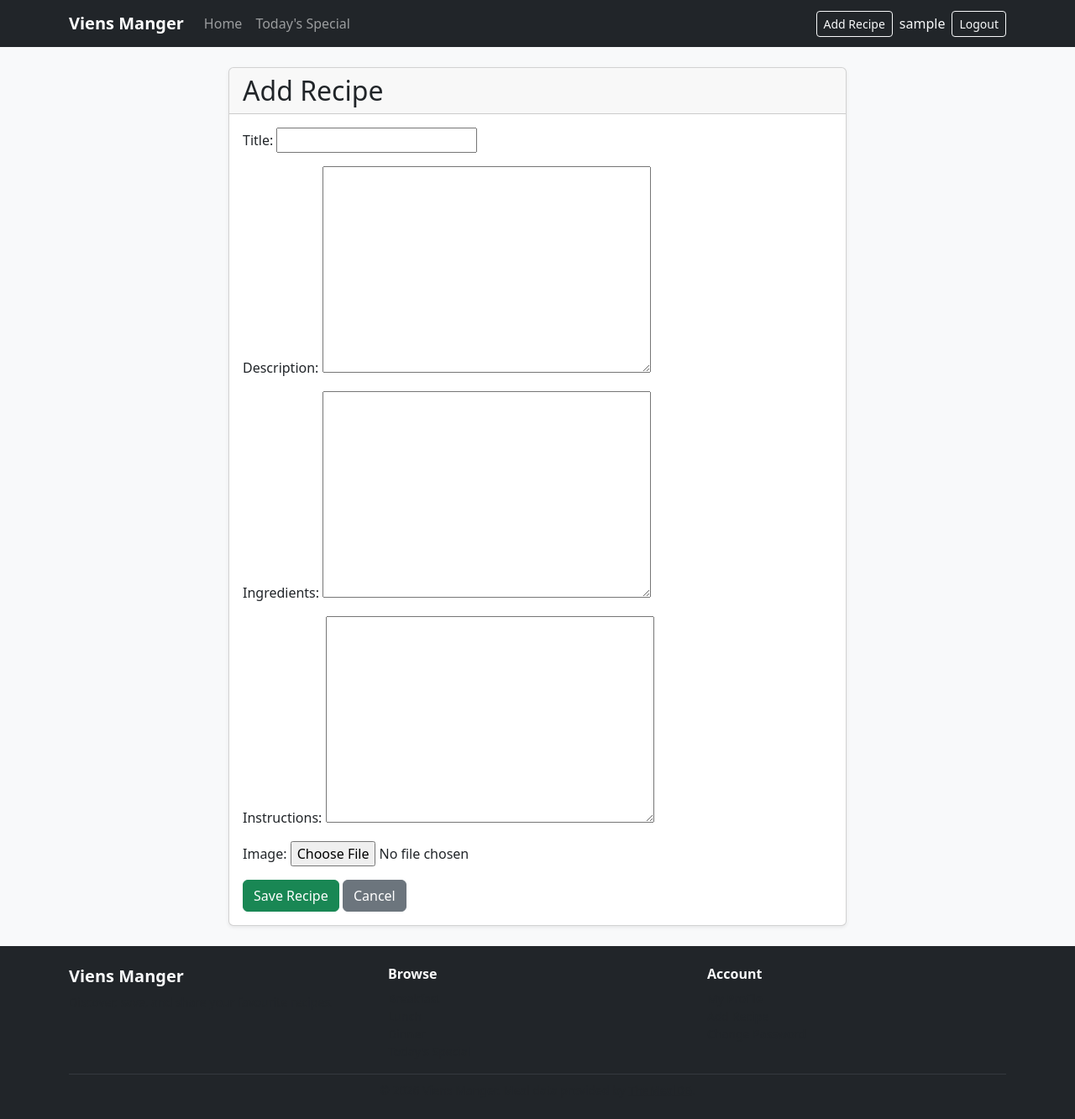
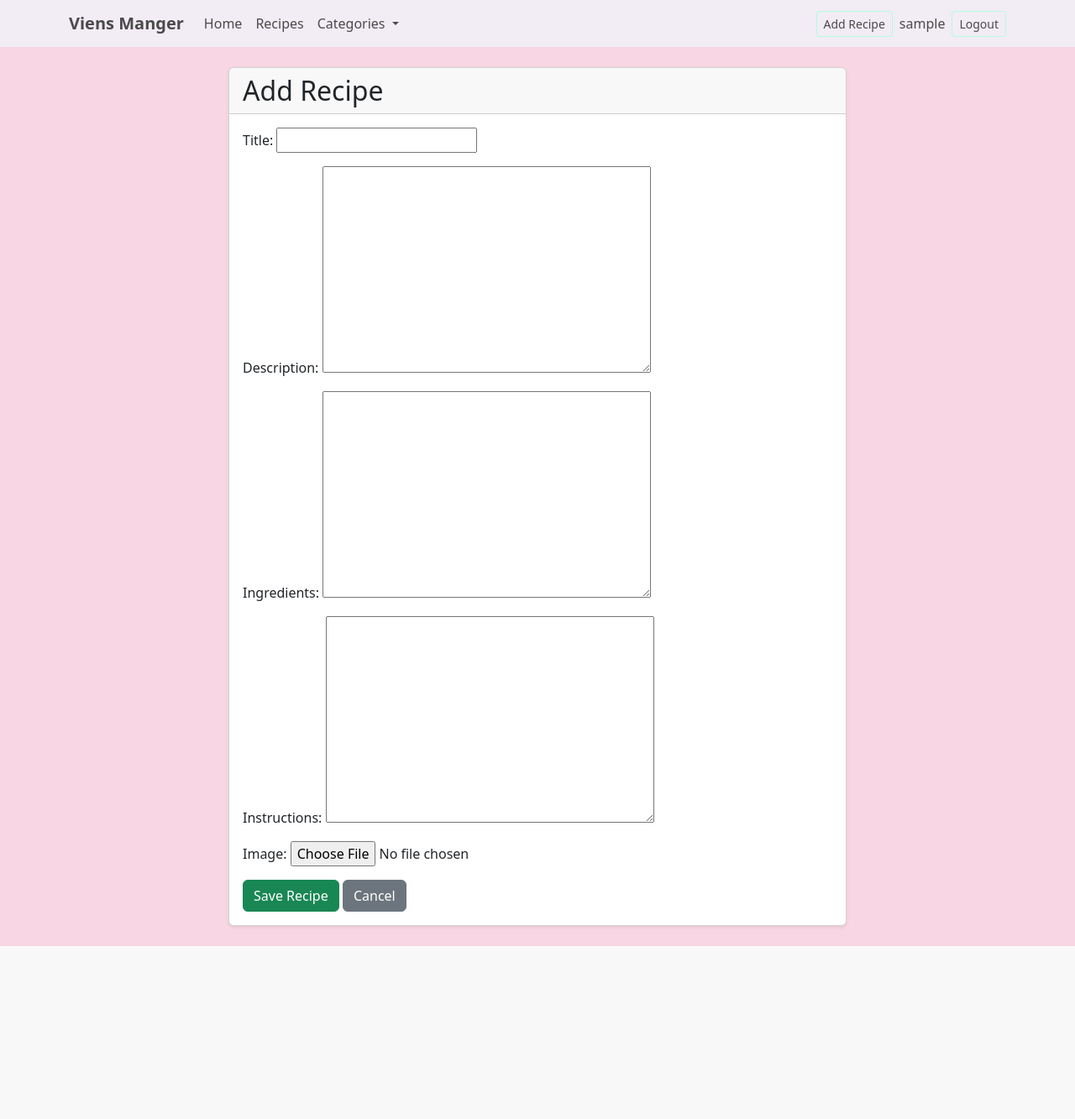
Before and after one commit to Ahmeda002/viens-manger, a Django app: page /add/ in a window 1280 px wide. Shown: the whole page at 84% size. After the commit the page ends 1127 px from the top, so only its background shows below. Run offline with Django 5.2, Linux system fonts and the light colour scheme; the visitor is signed in with stand-in values (Sample User, id 1).

Commit message:
Changed background color

```diff
--- a/templates/base.html
+++ b/templates/base.html
@@ -7,14 +7,7 @@
     <link href="https://cdn.jsdelivr.net/npm/bootstrap@5.3.0/dist/css/bootstrap.min.css" rel="stylesheet">
     <style>
         body {
-            background-color: #f8f9fa;
-            display: flex;
-            flex-direction: column;
-            min-height: 100vh;
-        }
-
-        .main-content {
-            flex: 1;
+            background-color: #f8d6e3;
         }
 
         .recipe-card img {
@@ -22,20 +15,60 @@
             object-fit: cover;
         }
 
+
         .hero-box {
             background: white;
             border-radius: 12px;
             padding: 30px;
-            box-shadow: 0 2px 12px rgba(0,0,0,0.08);
+            box-shadow: 0 2px 12px rgba(178, 247, 218, 0.938);
         }
 
-        .category-card {
-            transition: transform 0.2s, box-shadow 0.2s;
-            cursor: pointer;
+        .navbar {
+            background-color: #f2ecf5 !important;
         }
-        .category-card:hover {
-            transform: translateY(-4px);
-            box-shadow: 0 6px 20px rgba(0,0,0,0.12) !important;
+
+        .navbar-brand,
+        .nav-link,
+        .navbar-text {
+            color: #4a4a4a !important;
+        }
+
+        .nav-link:hover {
+            color: #6d597a !important;
+        }
+
+        .dropdown-menu {
+            background-color: #a7f8e0;
+            border: none;
+        }
+
+        .dropdown-item {
+            color: #4a4a4a;
+        }
+
+        .dropdown-item:hover {
+            background-color: #ffafcc;
+            color: #4a4a4a;
+        }
+
+        .btn-outline-light {
+            border-color: #aeffdd;
+            color: #4a4a4a;
+        }
+
+        .btn-outline-light:hover {
+            background-color: #9efce7;
+            color: #4a4a4a;
+        }
+
+        .btn-light {
+            background-color: #a2d2ff;
+            border: none;
+            color: #4a4a4a;
+        }
+
+        .btn-light:hover {
+            background-color: #90caff;
         }
     </style>
 </head>
@@ -55,15 +88,25 @@
                     </li>
 
                     <li class="nav-item">
-                        <a class="nav-link" href="{% url 'today_special' %}">Today's Special</a>
+                        <a class="nav-link" href="{% url 'recipes' %}">Recipes</a>
                     </li>
 
+                    <li class="nav-item dropdown">
+                        <a class="nav-link dropdown-toggle" href="#" id="categoryDropdown" role="button" data-bs-toggle="dropdown" aria-expanded="false">
+                            Categories
+                        </a>
+                        <ul class="dropdown-menu" aria-labelledby="categoryDropdown">
+                            <li><a class="dropdown-item" href="{% url 'breakfast' %}">Breakfast</a></li>
+                            <li><a class="dropdown-item" href="{% url 'lunch' %}">Lunch</a></li>
+                            <li><a class="dropdown-item" href="{% url 'dinner' %}">Dinner</a></li>
+                        </ul>
+                    </li>
                 </ul>
 
                 <div class="d-flex align-items-center gap-2">
                     {% if request.user.is_authenticated %}
                         <a class="btn btn-outline-light btn-sm" href="{% url 'add_recipe' %}">Add Recipe</a>
-                        <a href="{% url 'profile' %}" class="navbar-text text-light text-decoration-none">{{ request.user.username }}</a>
+                        <span class="navbar-text text-light">{{ request.user.username }}</span>
                         <form method="POST" action="{% url 'logout' %}" class="d-inline m-0">
                             {% csrf_token %}
                             <button type="submit" class="btn btn-outline-light btn-sm">Logout</button>
@@ -77,46 +120,11 @@
         </div>
     </nav>
 
-    <div class="main-content container py-4">
+    <div class="container py-4">
         {% block content %}
         {% endblock %}
     </div>
 
-    <footer class="bg-dark text-light mt-auto py-4">
-        <div class="container">
-            <div class="row">
-                <div class="col-md-4 mb-3 mb-md-0">
-                    <h5 class="fw-bold">Viens Manger</h5>
-                    <p class="text-muted small mb-0">Discover, save, and share your favourite recipes.</p>
-                </div>
-                <div class="col-md-4 mb-3 mb-md-0">
-                    <h6 class="fw-semibold">Browse</h6>
-                    <ul class="list-unstyled small mb-0">
-                        <li><a href="{% url 'breakfast' %}" class="text-muted text-decoration-none">Breakfast</a></li>
-                        <li><a href="{% url 'lunch' %}" class="text-muted text-decoration-none">Lunch</a></li>
-                        <li><a href="{% url 'dinner' %}" class="text-muted text-decoration-none">Dinner</a></li>
-                        <li><a href="{% url 'today_special' %}" class="text-muted text-decoration-none">Today's Special</a></li>
-                    </ul>
-                </div>
-                <div class="col-md-4">
-                    <h6 class="fw-semibold">Account</h6>
-                    <ul class="list-unstyled small mb-0">
-                        {% if request.user.is_authenticated %}
-                            <li><a href="{% url 'profile' %}" class="text-muted text-decoration-none">My Profile</a></li>
-                            <li><a href="{% url 'add_recipe' %}" class="text-muted text-decoration-none">Add Recipe</a></li>
-                            <li><a href="{% url 'password_change' %}" class="text-muted text-decoration-none">Change Password</a></li>
-                        {% else %}
-                            <li><a href="{% url 'login' %}" class="text-muted text-decoration-none">Login</a></li>
-                            <li><a href="{% url 'register' %}" class="text-muted text-decoration-none">Register</a></li>
-                        {% endif %}
-                    </ul>
-                </div>
-            </div>
-            <hr class="border-secondary mt-3 mb-2">
-            <p class="text-muted small text-center mb-0">&copy; 2026 Viens Manger. Meal data provided by <a href="https://www.themealdb.com" class="text-muted" target="_blank">TheMealDB</a>.</p>
-        </div>
-    </footer>
-
     <script src="https://cdn.jsdelivr.net/npm/bootstrap@5.3.0/dist/js/bootstrap.bundle.min.js"></script>
 </body>
 </html>
```
